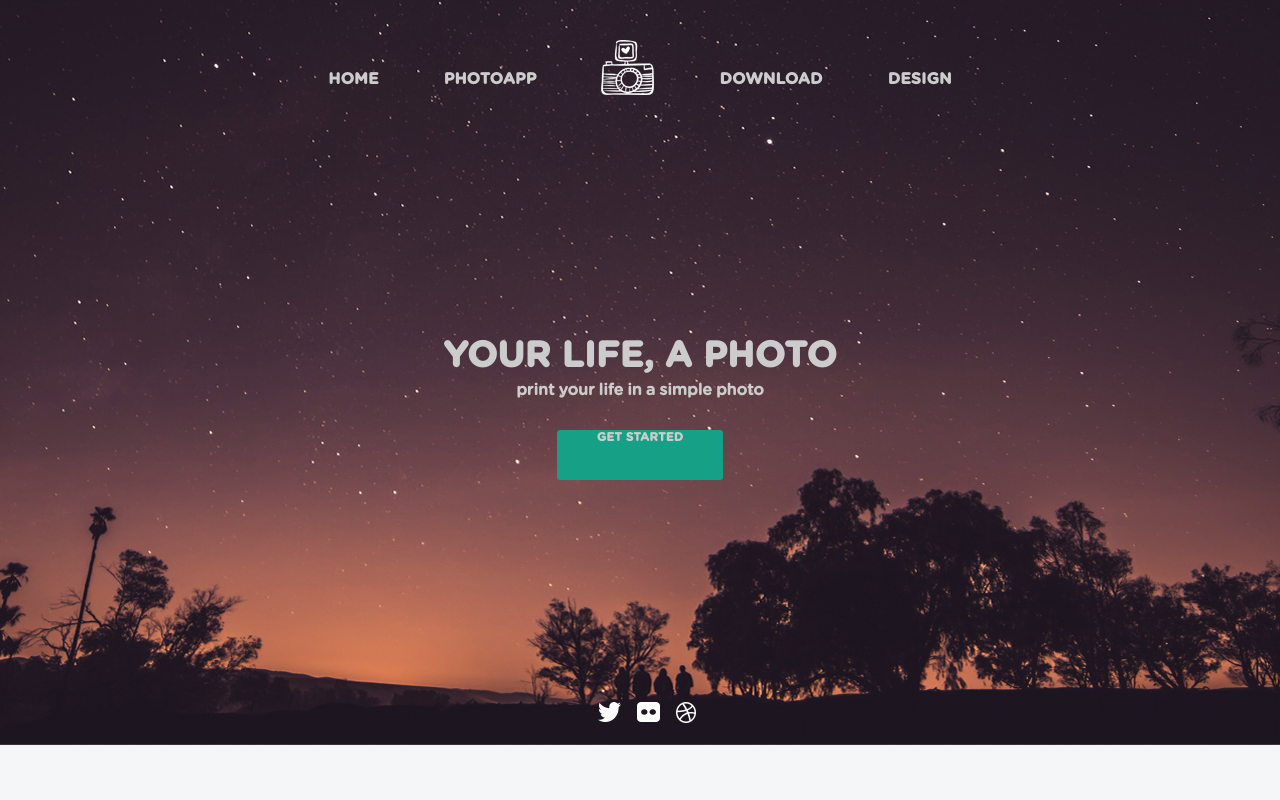
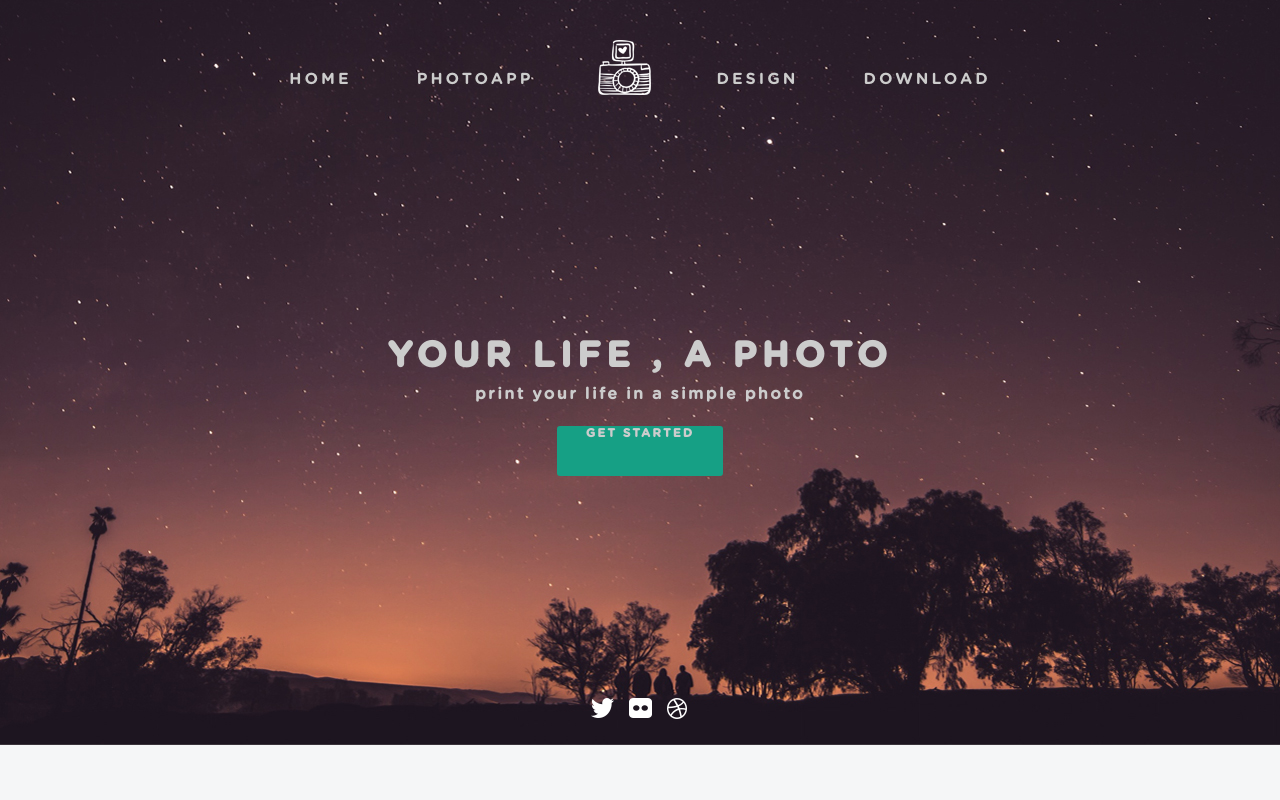
Before and after one commit to pustovitDmytro/phototime, a plain HTML site: page phototime/index.html in a window 1280 px wide. Shown: the top 800 px of the page. Drawn offline with Linux system fonts and the light colour scheme.

```diff
--- a/phototime/css/style.css
+++ b/phototime/css/style.css
@@ -1,3 +1,5 @@
+/* General */
+
 *{
 	margin: 0;
 	padding: 0;
@@ -9,11 +11,18 @@ a{
 	text-decoration: none;
 }
 
+
+/* Header */
+
+
 header{
 	height: 745px;
 	width: 1280px;
 	background: url(../images/headerbg.jpg);
 	background-size: 100%;
+	display: flex;
+	flex-direction: row;
+	justify-content: center;
 }
 header .wrapper{
 	width: 760px;
@@ -45,7 +54,7 @@ header nav .nav-right{
 nav a{
 	font-size: 16px;
 	font-family: GothmRoundedBold;
-	font-weight: bold;
+	letter-spacing: 3px;
 	color: #ccc;
 }
 .title{
@@ -55,6 +64,7 @@ nav a{
 	font-size: 36px;
 	font-family: GothmRoundedBold;
 	text-align: center;
+	letter-spacing: 5.3px;
 	color: #ccc;
 }
 @font-face{
@@ -67,14 +77,17 @@ nav a{
 	font-weight: bold;
 	text-align: center;
 	color: #ccc;
+	margin-top: 4px;
+	letter-spacing: 2.5px;
 }
 .btn-start{
 	width: 166px;
 	height: 50px;
-	margin: 30px auto;
+	margin: 22px auto;
 	font-size: 12px;
 	font-family: GothmRoundedBold;
 	font-weight: bold;
+	letter-spacing: 2px;
 	color: #ccc;
 	border-radius: 3px;
 	border: none;
@@ -94,15 +107,20 @@ header .btn-start{
 	width:23px;
 	height:21px;
 	display: block;
-	margin-left: 16px;
 	background: url(../images/sprite.png) no-repeat 0 0;
 }
 #fi{
 	background-position: -39px 0;
+	margin-left: 15px;
+	margin-right: 15px;
 }
 #dr{
 	background-position: -78px 0;
 }
+
+
+/* Section 1 */
+
 
 #sec-first{
 	height: 492px;
@@ -136,6 +154,14 @@ header .btn-start{
 	margin-top: 92px;
 	float: right;
 }
+
+
+
+/* Section 2 */
+
+
+
+
 #sec-two{
 	height: 558px;
 	width: 1280px;
@@ -182,6 +208,16 @@ header .btn-start{
 	background-position: -32px 0;
 	margin-left: 22px;
 }
+
+
+
+
+/* Section 3 */
+
+
+
+
+
 #sec-three{
 	height: 484px;
 	width: 1280px;
@@ -228,6 +264,12 @@ header .btn-start{
 	width: 370px;
 	height: 244px;
 }
+
+
+/* Section 4 */
+
+
+
 #sec-four{
 	width: 1280px;
 	height: 790px;
@@ -290,6 +332,14 @@ input:-moz-placeholder {
 	padding-left: 20px;
 	font-size: 16px; }
 
+
+
+
+/* Section 5 */
+
+
+
+
 #sec-five{
 	width: 1280px;
 	height: 396px;
@@ -333,6 +383,12 @@ input:-moz-placeholder {
 
 
 
+/* footer */
+
+
+
+
+
 footer{
 	width: 1280px;
 	height: 132px;
--- a/phototime/index.html
+++ b/phototime/index.html
@@ -15,11 +15,12 @@
 						<li><a id="camera" href="index.html">
 							<img src="images/camera.png" alt="camera">
 						</a></li>
+						<li class="nav-right"><a href="index.html">DOWNLOAD</a></li>
 						<li class="nav-right"><a href="index.html">DESIGN</a></li>
-						<li class="nav-right"><a href="index.html">DOWNLOAD</a></li>
+
 				</nav>
 				<div class="title">
-					<h1>YOUR LIFE, A PHOTO</h1>
+					<h1>YOUR LIFE , A PHOTO</h1>
 					<h2>print your life in a simple photo</h2>
 					<button class="btn-start">GET STARTED</button>
 				</div>
```
